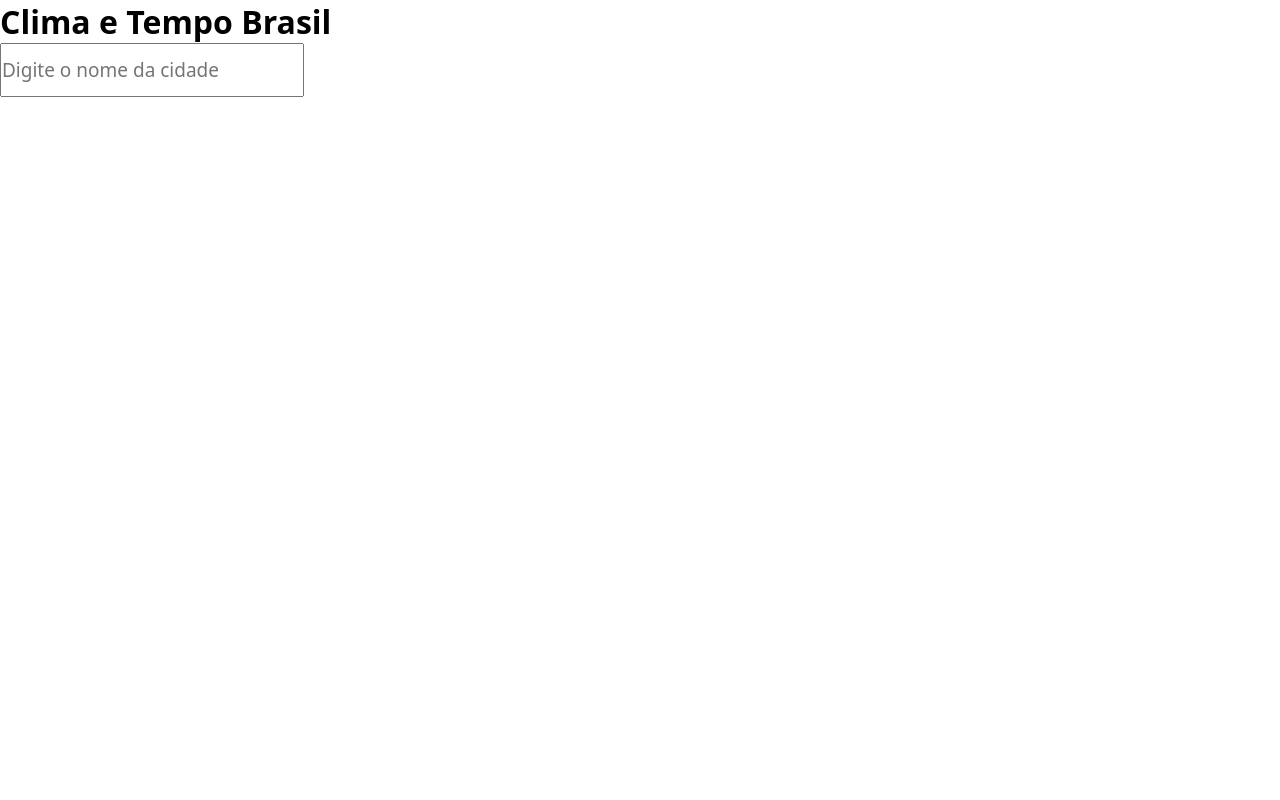
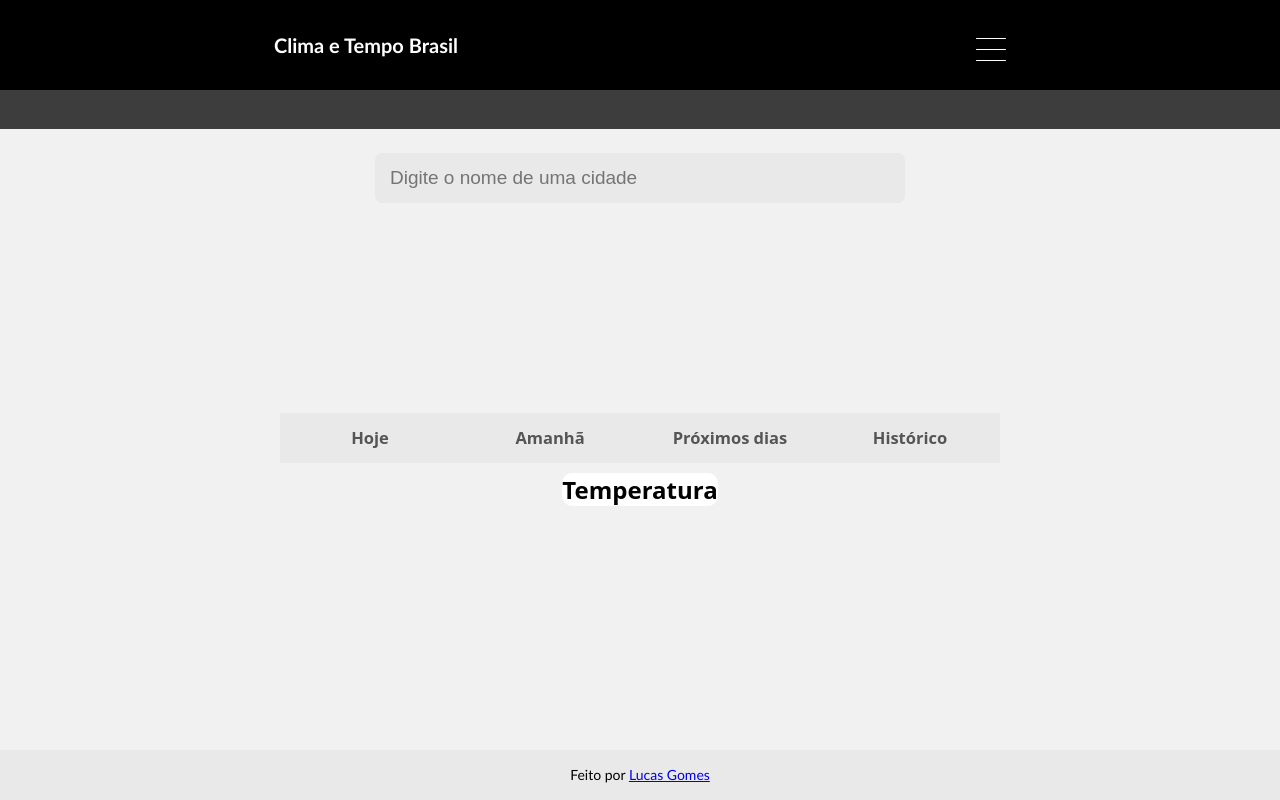
Before and after one commit to h1toh/previsao-do-tempo, a plain HTML site: page index.html in a window 1280 px wide. Drawn offline with Linux system fonts and the light colour scheme.

Commit message:
novas ideias, novos designs, novos scripts

```diff
--- a/index.html
+++ b/index.html
@@ -1,26 +1,68 @@
 <!DOCTYPE html>
 <html lang="pt-BR">
+
 <head>
     <meta charset="UTF-8">
     <meta name="viewport" content="width=device-width, initial-scale=1.0">
-    <title>Clima e Tempo</title>
+    <title>Clima e Tempo no Brasil</title>
     <link rel="stylesheet" href="style.css">
 </head>
+
 <body>
-    <h1>Clima e Tempo Brasil</h1>
+    <header>
+        <h1 class="titulo">Clima e Tempo Brasil</h1>
         <div>
-        <input type="text" placeholder="Digite o nome da cidade" name="caixaParaDigitarNomeDaCidade" id="caixaParaDigitarNomeDaCidade">
+            <input type="checkbox" id="menu_checkbox">
+            <label for="menu_checkbox">
+                <div></div>
+                <div></div>
+                <div></div>
+            </label>
+        </div>
+    </header>
+    <div class="header2"></div>
+
+    <main>
+        <div class="caixa">
+            <input type="text" placeholder="Digite o nome de uma cidade" name="caixaParaDigitarNomeDaCidade"
+                id="caixaParaDigitarNomeDaCidade" autocomplete="off">
             <ul class="listaDeSugestoes" id="listaDeSugestoes"></ul>
         </div>
-    <div>
+
+        <div class="diasDePrevisoes">
+            <div class="previsao" id="previsaoHoje">
+                <h2>Hoje</h2>
+            </div>
+            <div class="previsao" id="previsaoAmanha">
+                <h2>Amanhã</h2>
+            </div>
+            <div class="previsao" id="previsaoProximosDias">
+                <h2>Próximos dias</h2>
+            </div>
+            <div class="previsao" id="previsaoHistorico">
+                <h2>Histórico</h2>
+            </div>
+        </div>
+
+        <div class="informacoes">
             <p id="data"></p>
             <h2 id="local"></h2>
             <h2 id="descricao"></h2>
+            <div class="infoTemp">
+                <h2>Temperatura</h2>
                 <div>
-            <h2 id="tempmax"></h2>
-            <h2 id="tempmin"></h2>
+                    <p id="tempmin"></p>
+                    <p id="tempmax"></p>
                 </div>
             </div>
+        </div>
+    </main>
+
+    <footer>
+        <p>Feito por <a href="https://github.com/h1toh" target="_blank">Lucas Gomes</a></p>
+    </footer>
+
     <script src="script.js"></script>
 </body>
+
 </html>
--- a/script.js
+++ b/script.js
@@ -7,15 +7,17 @@ const descricao = document.getElementById('descricao')
 const temperaturaMaxima = document.getElementById('tempmax')
 const temperaturaMinima = document.getElementById('tempmin')
 
+
 let timeout;
 let diasDePrevisao = 6
 let tempoDeResposta = 500
+let opcao = 1
 
 let mostrarInformacoesDaPrevisaoMeteorologica = (data) => {
     dataDaAtualiazacao.innerHTML = `Atualizado em ${data.atualizado_em}`
     localizacao.innerHTML = `${data.estado}, ${data.cidade}`
-    temperaturaMaxima.innerHTML = `Dia ${data.clima[0].max}°C`
-    temperaturaMinima.innerHTML = `Noite ${data.clima[0].min}°C`
+    temperaturaMaxima.innerHTML = `${data.clima[0].max}°C`
+    temperaturaMinima.innerHTML = `${data.clima[0].min}°C`
     descricao.innerHTML = data.clima[0].condicao_desc
 }
 
@@ -23,17 +25,47 @@ function limparListaDeSugestoes() {
     listaDeSugestoes.innerHTML = ''
 }
 
+const botoes = [
+    document.getElementById('previsaoHoje'),
+    document.getElementById('previsaoAmanha'),
+    document.getElementById('previsaoProximosDias'),
+    document.getElementById('previsaoHistorico')
+]
+
+function ativarBotao(botaoSelecionado) {
+    botoes.forEach(botao => {
+        if (botao === botaoSelecionado) {
+            botao.style.backgroundColor = 'black'
+            botao.style.color = 'white'
+        } else {
+            botao.style.backgroundColor = '#e9e9e9'
+            botao.style.color = '#555555'
+        }
+    })
+}
+
+botoes.forEach(botao => {
+    botao.addEventListener('click', () => {
+        ativarBotao(botao)
+    })
+})
+
 caixaParaDigitarNomeDaCidade.addEventListener('input', () => {
     clearTimeout(timeout)
 
+    if (caixaParaDigitarNomeDaCidade.value == "") {
+        limparListaDeSugestoes()
+    }
+
     let nomeDaCidade = caixaParaDigitarNomeDaCidade.value
 
-    timeout = setTimeout(() => {
+    timeout = setTimeout(async () => {
         let urlDaAPIBuscarLocalidades = `https://brasilapi.com.br/api/cptec/v1/cidade/${nomeDaCidade}`
 
-        fetch(urlDaAPIBuscarLocalidades)
-            .then(response => response.json())
-            .then(data => {
+        try {
+            const response = await fetch(urlDaAPIBuscarLocalidades);
+            const data = await response.json();
+
             limparListaDeSugestoes()
 
             data.forEach(d => {
@@ -41,21 +73,27 @@ caixaParaDigitarNomeDaCidade.addEventListener('input', () => {
                 li.textContent = d.nome
                 listaDeSugestoes.append(li)
 
-                    li.onclick = () => {
+                li.onclick = async () => {
                     let idDaCidade = d.id
                     caixaParaDigitarNomeDaCidade.value = d.nome
                     limparListaDeSugestoes()
 
                     let urlDaAPIPrevisaoMeteorologica = `https://brasilapi.com.br/api/cptec/v1/clima/previsao/${idDaCidade}/${diasDePrevisao}`
 
-                        fetch(urlDaAPIPrevisaoMeteorologica)
-                            .then(response => response.json())
-                            .then(mostrarInformacoesDaPrevisaoMeteorologica)
-                            .catch(error => console.log('Error', error))
+                    try {
+                        const previsaoResponse = await fetch(urlDaAPIPrevisaoMeteorologica);
+                        const previsaoData = await previsaoResponse.json();
+                        console.log(previsaoData)
+                        mostrarInformacoesDaPrevisaoMeteorologica(previsaoData);
                     }
-                });
-
+                    catch (error) {
+                        console.error('Erro ao buscar previsão meteorológica:', error);
+                        alert('Não foi possível obter a previsão meteorológica.');
+                    }
+                }
             })
-            .catch(error => console.error('Erro:', error))
+        } catch (error) {
+            console.error('Erro ao buscar localidades', error)
+        }
     }, tempoDeResposta)
 })
--- a/style.css
+++ b/style.css
@@ -1,18 +1,138 @@
 * {
     padding: 0;
     margin: 0;
-    font-family: system-ui, -apple-system, BlinkMacSystemFont, 'Segoe UI', Roboto, Oxygen, Ubuntu, Cantarell, 'Open Sans', 'Helvetica Neue', sans-serif;
 }
-.listaDeSugestoes{
-    height: 200px;
-    width: 300px;
+
+body{
+    background-color: #f1f1f1;
+}
+
+.informacoes{
+    background-color: white;
+    border-radius: 10px;
+}
+
+.listaDeSugestoes {
+    max-height: 200px;
+    width: 500px;
     overflow-y: scroll;
+    border-radius: 10px;
+}
+ul {
+    padding: 0 15px;
+    background-color: #e9e9e9;
+    cursor: pointer;
+    list-style: none;
 }
 
 input {
-    width: 300px;
+    padding: 0 15px;
+    width: 500px;
     height: 50px;
     font-size: 19px;
+    background-color: #e9e9e9;
+    border-radius: 7px;
+    border: none;
+}
+
+header {
+    display: flex;
+    justify-content: space-around;
+    align-items: center;
+    height: 90px;
+    padding: 0 15px;
+    background-color: rgb(0, 0, 0);
+}
+.header2{
+    display: flex;
+    justify-content: space-around;
+    align-items: center;
+    height: 39px;
+    padding: 0 15px;
+    background-color: rgb(61, 61, 61);
+}
+
+.titulo {
+    font-size: 20px;
+    color: white;
+    font-family: 'Trebuchet MS', 'Lucida Sans Unicode', 'Lucida Grande', 'Lucida Sans', Arial, sans-serif;
+}
+
+footer {
+    font-size: 14px;
+    position: fixed;
+    bottom: 0;
+    width: 100%;
+    height: 50px;
+    background-color: #e9e9e9;
+    text-align: center;
+    line-height: 50px;
+    font-family: 'Trebuchet MS', 'Lucida Sans Unicode', 'Lucida Grande', 'Lucida Sans', Arial, sans-serif;
+}
+
+#menu_checkbox {
+    display: none;
+}
+
+label {
+    cursor: pointer;
+}
+
+label div {
+    height: 1px;
+    margin-top: 10px;
+    background-color: #ffffff;
+    margin-bottom: 2px;
+    border-radius: 2px;
+    width: 30px;
+}
+main{
+    display: flex;
+    justify-content: center;
+    align-items: center;
+    height: 50vh;
+    gap: 10px;
+    flex-direction: column;
+    font-family: system-ui, -apple-system, BlinkMacSystemFont, 'Segoe UI', Roboto, Oxygen, Ubuntu, Cantarell, 'Open Sans', 'Helvetica Neue', sans-serif;
+}
+.diasDePrevisoes{
+    display: flex;
+    justify-content: center;
+    align-items: center;
+}
+.previsao{
+    cursor: pointer;
+    display: flex;
+    justify-content: center;
+    align-items: center;
+    background-color: #e9e9e9;
+    color: #555555;
+    font-size: 11px;
+    height: 50px;
+    width: 180px;
+    text-align: center;
+}.previsao:hover{
+    color: #727272;
+}
+
+.caixa{
+    display: flex;
+    flex-direction: column;
+    height: 250px;
+    gap: 5px;
+}
+
+.infoTemp{
+    display: flex;
+}
+.infoTemp div{
+    display: flex;
+    align-items: center;
+    justify-content: center;
+}
+
+#previsaoHoje, #previsaoAmanha, #previsaoProximosDias, #previsaoHistorico {
+    transition: 0.2s ease-in-out;
 }
 
 @media (max-width: 767px) {
```
Lines whose indentation alone changed are shown as unchanged.
